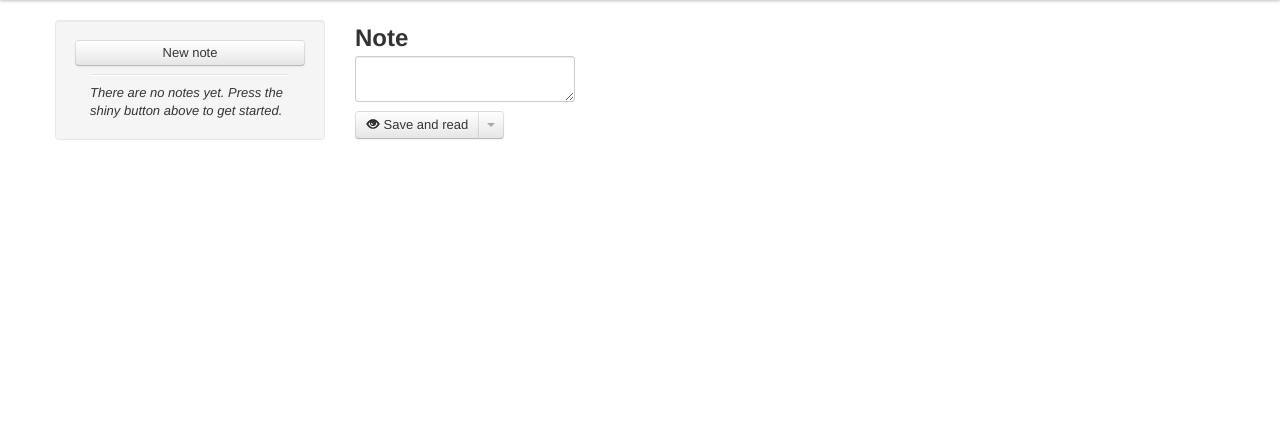
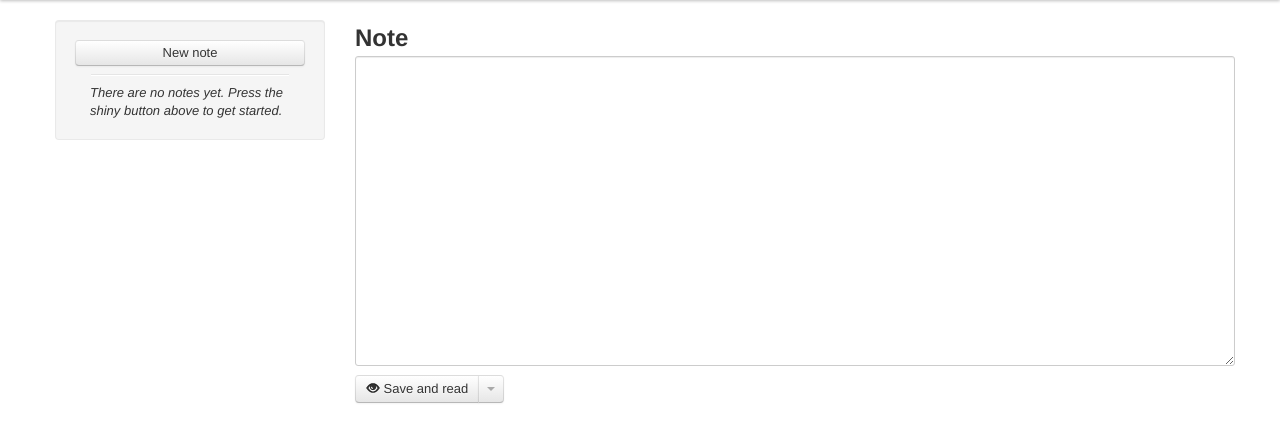
Before and after one commit to kvalle/notato, a Flask app: template notato/templates/note.html in a window 1280 px wide. Shown: the part 40-483 px from the top of the page. Run offline with Flask 2, Linux system fonts and the light colour scheme; the template is opened without the code that fills it, so the values that code supplies are empty; some libraries are stand-ins or nearby versions.

Commit message:
some styling for edit note form

```diff
--- /dev/null
+++ b/notato/static/css/style.css
@@ -0,0 +1,4 @@
+.note-form textarea {
+    width: 100%;
+    height: 300px;
+}
--- a/notato/static/js/script.js
+++ b/notato/static/js/script.js
@@ -1,5 +1,5 @@
-$('.save-note').click(function(e){
+$('.note-form .save-note').click(function(e){
     e.preventDefault(); // Stall form submit
-    $('#next_state').val($(this).data('next-state'));
+    $('.note-form #next_state').val($(this).data('next-state'));
     $(this).parents('form:first').submit(); // Submit form
 });
--- a/notato/templates/layout.html
+++ b/notato/templates/layout.html
@@ -14,6 +14,7 @@
     }
   </style>
   <link href="/static/css/bootstrap-responsive.css" rel="stylesheet">
+  <link href="/static/css/style.css" rel="stylesheet">
 
   <!-- Le HTML5 shim, for IE6-8 support of HTML5 elements -->
   <!--[if lt IE 9]>
--- a/notato/templates/note.html
+++ b/notato/templates/note.html
@@ -3,11 +3,9 @@
 {% block title %}Note {{note_id}}{% endblock %}
 {% block note_content %}
     <h2>Note {{note_id}}</h2>
-    <form action="{{ url_for('update_note', note_id=note_id) }}" method="POST">
+    <form class="note-form" action="{{ url_for('update_note', note_id=note_id) }}" method="POST">
         <textarea name="note">{{text}}</textarea>
         <input type="hidden" id="next_state" name="next_state" value="" />
-        <br />
-
         <div class="btn-group">
             <a class="btn save-note" href="#" data-next-state="read">
                 <i class="icon-eye-open"></i>
```
